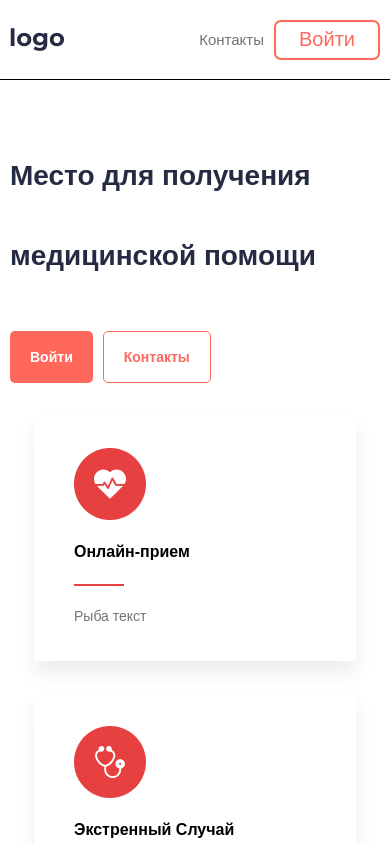
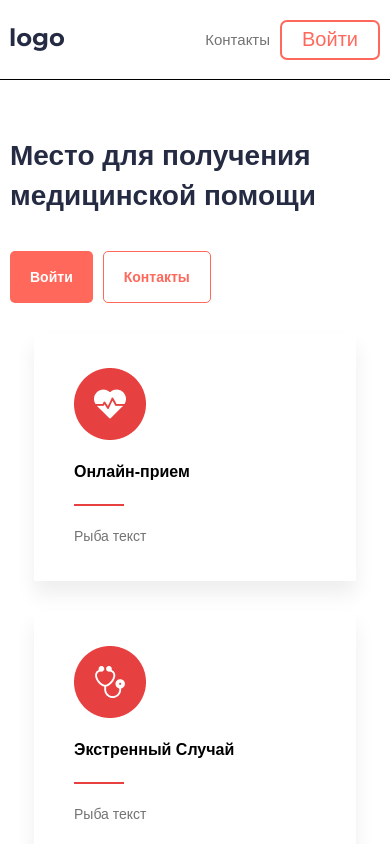
Before and after one commit to TatyanaFilippova/test-app-aveds, a React (Create React App) app: page / in a window 390 px wide. Shown: the top 844 px of the page. Built offline with nearby package versions, Linux system fonts and the light colour scheme.

Commit message:
поправила стили адаптивов

```diff
--- a/src/components/Header/Header.tsx
+++ b/src/components/Header/Header.tsx
@@ -39,14 +39,16 @@ const Button = styled.button`
     color: #FF685B;
     border: 2px solid #FF685B;
     background-color: #FFFFFF;
-    width: 186px;
     height: 40px;
     border-radius: 7px;
     margin-left: 50px;
+    padding-left: 60px;
+    padding-right: 60px;
 
     ${media.mobile}{
-        width: 106px;
         margin-left: 10px;
+    padding-left: 20px;
+    padding-right: 20px;
     }
 
 
--- a/src/pages/protected/PageProfile/PageProfile.tsx
+++ b/src/pages/protected/PageProfile/PageProfile.tsx
@@ -21,6 +21,7 @@ const Title = styled.h1`
 
     ${media.mobile}{
         font-size: 28px;
+        line-height: 40px;
     }
 `
 const WrapperButton = styled.div`
--- a/src/pages/public/PageContacts/PageContacts.tsx
+++ b/src/pages/public/PageContacts/PageContacts.tsx
@@ -15,6 +15,7 @@ const Title = styled.div`
 
     ${media.mobile}{
         font-size: 28px;
+        line-height: 40px;
         margin-top: 100px;
     }
 `
--- a/src/pages/public/PageHome/PageHome.tsx
+++ b/src/pages/public/PageHome/PageHome.tsx
@@ -26,7 +26,7 @@ const Title = styled.h1`
     ${media.mobile}{
         font-size: 28px;
         margin-top: 56px;
-
+        line-height: 40px;
     }
 `
 const WrapperButton = styled.div`
```
